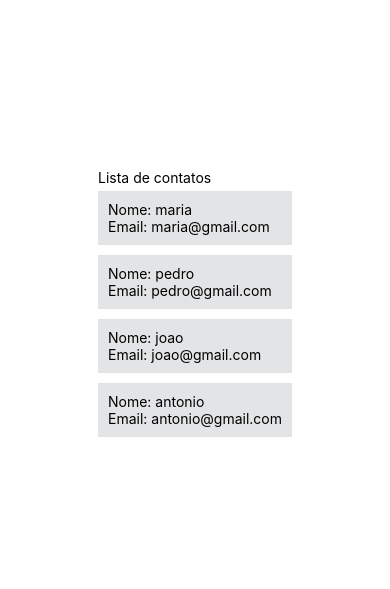
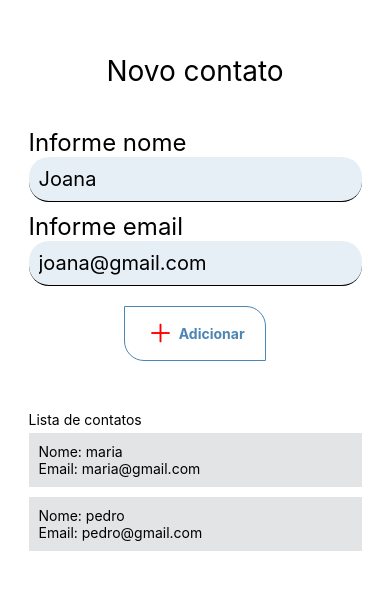
Before and after one commit to instrutorvilson/rnb-2024-2, a React Native app: screen / in a window 390 px wide. Shown: the part 117-706 px from the top of the page. Built offline with nearby package versions, Linux system fonts and the light colour scheme.

Commit message:
Adicionado cadastro de contatos

```diff
--- a/src/estilos.ts
+++ b/src/estilos.ts
@@ -29,6 +29,11 @@ const styles = StyleSheet.create({
       flexDirection: 'row',
       justifyContent: 'space-between',
       alignItems: 'center'
+    },
+    rotulo:{
+      fontSize: 24,
+      alignSelf: 'flex-start',
+      marginTop: 10
     }
   });
 
--- a/src/listaFrutas.tsx
+++ b/src/listaFrutas.tsx
@@ -1,8 +1,18 @@
-import { View, Text, FlatList } from 'react-native'
+import { View, Text, FlatList, TextInput, Pressable } from 'react-native'
 import CardContato from './cardContato'
+import styles from './estilos'
+import Ionicons from '@expo/vector-icons/Ionicons'
+import { useRef, useState } from 'react'
+
 export default function ListaFrutas() {
+    const [nome, setNome] = useState('Joana')
+    const [email, setEmail] = useState('joana@gmail.com')
+
+    const refNome = useRef(null)
+    const refEmail = useRef(null)
+
     const listaFrutas = ['maça', 'laranja', 'pera']
-    const contatos = [
+    /* const contatos = [
          {
              nome: 'maria',
              email: 'maria@gmail.com'
@@ -19,7 +29,35 @@ export default function ListaFrutas() {
              nome: 'antonio',
              email: 'antonio@gmail.com'
          }
-    ]
+     ]*/
+    const [contatos, setContatos] = useState([
+        {
+            nome: 'maria',
+            email: 'maria@gmail.com'
+        },
+        {
+            nome: 'pedro',
+            email: 'pedro@gmail.com'
+        }
+    ])
+
+    function adicionar() {
+        if (nome == '') {
+            alert('O nome deve ser informado')
+            refNome.current?.focus()
+            return
+        }
+        if (email == '') {
+            alert('O email deve ser informado')
+            refEmail.current?.focus()
+            return
+        }
+        contatos.push({ nome: nome, email: email })
+        setNome('')
+        setEmail('')
+
+        alert('contato cadastrado')
+    }
     return (
         <View>
             {/* <Text>Cesta de frutas</Text>
@@ -27,7 +65,34 @@ export default function ListaFrutas() {
                 data={listaFrutas}
                 renderItem={({ item }) => <Text>Nome: {item}</Text>}
            />*/}
-            <View>
+            <View style={styles.container}>
+                <Text style={styles.titulo}>Novo contato</Text>
+                <Text style={styles.rotulo}>Informe nome</Text>
+                <TextInput
+                    style={styles.input}
+                    placeholder='informe nome'
+                    value={nome}
+                    onChangeText={txt => setNome(txt)}
+                    ref={refNome}
+                />
+                <Text style={styles.rotulo}>Informe email</Text>
+                <TextInput
+                    style={styles.input}
+                    placeholder='informe email'
+                    value={email}
+                    onChangeText={txt => setEmail(txt)}
+                    ref={refEmail}
+                />
+                <Pressable
+                    style={styles.botao}
+                    onPress={() => adicionar()}
+                >
+                    <Ionicons name='add' size={30} color='red'></Ionicons>
+                    <Text style={{ color: '#4b86b4', fontWeight: '700' }}> Adicionar</Text>
+                </Pressable>
+
+            </View>
+            <View style={{ marginTop: 30 }}>
                 <Text>Lista de contatos</Text>
                 <FlatList
                     data={contatos}
```
Lines whose indentation alone changed are shown as unchanged.
